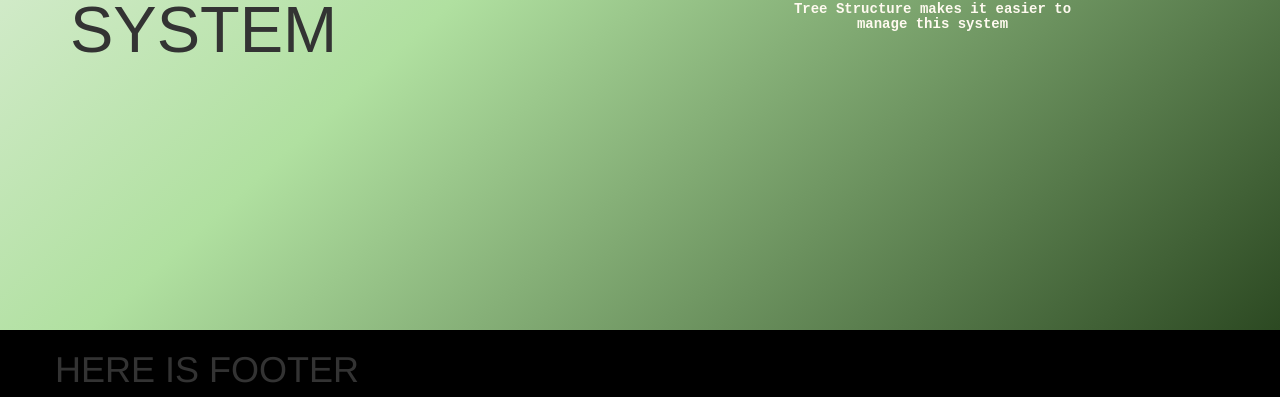
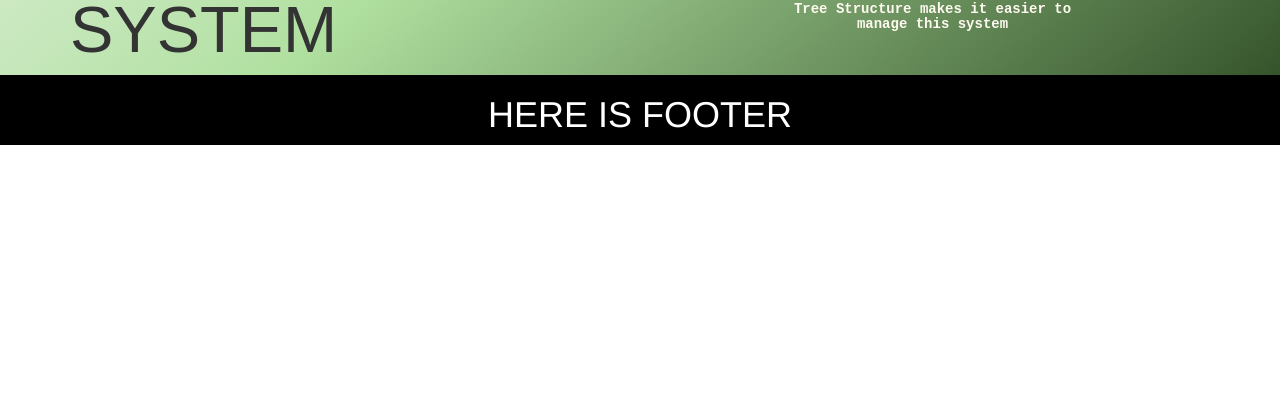
Before and after one commit to abhishekBhayye/iloyGroupPMS, an Angular app in the folder iloyPeopleManagementSystem/: page / in a window 1280 px wide. Shown: the part 470-867 px from the top of the page. After the commit the page ends 800 px from the top, so only its background shows below. Built offline with nearby package versions, Linux system fonts and the light colour scheme.

Commit message:
Structure issues

```diff
--- a/iloyPeopleManagementSystem/src/app/app.component.css
+++ b/iloyPeopleManagementSystem/src/app/app.component.css
@@ -1,10 +1,6 @@
 .mainApp {
   background: rgb(246,246,246);
   background: linear-gradient(138deg, rgba(246,246,246,1) 0%, rgba(176,224,160,1) 45%, rgba(44,73,34,1) 100%);
+  display: flex;
+  flex-direction: column;
 }
-
-@media (min-width: 800px) {
-  .mainApp {
-    height: 100vh;
-  }
-}
--- a/iloyPeopleManagementSystem/src/app/app.component.html
+++ b/iloyPeopleManagementSystem/src/app/app.component.html
@@ -1,5 +1,5 @@
 <div class="mainApp">
   <app-header></app-header>
   <router-outlet></router-outlet>
+  <app-footer></app-footer>
 </div>
-<app-footer></app-footer>
--- a/iloyPeopleManagementSystem/src/app/footer/footer.component.css
+++ b/iloyPeopleManagementSystem/src/app/footer/footer.component.css
@@ -1,3 +1,10 @@
 .footer {
   background-color: black;
+  position: relative;
+  left: 0;
+  bottom: 0;
+  width: 100%;
+  color: white;
+  text-align: center;
+
 }
```
